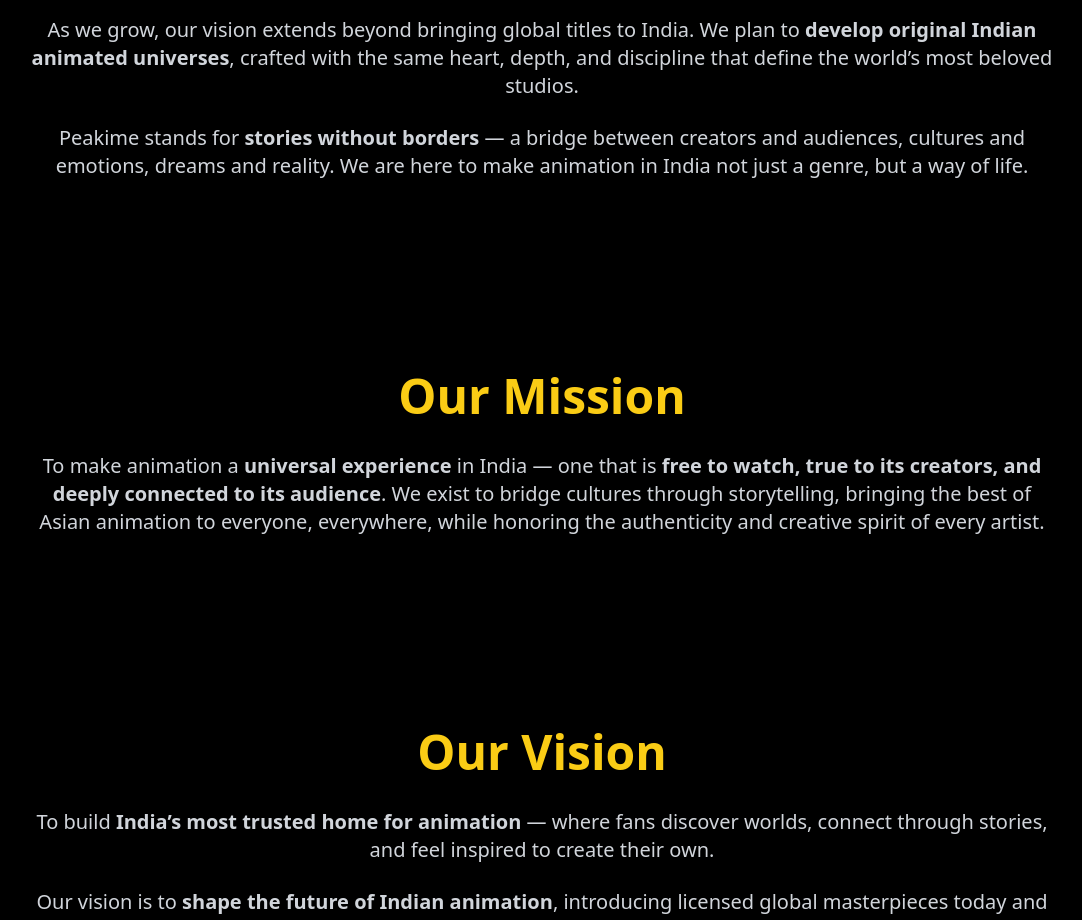
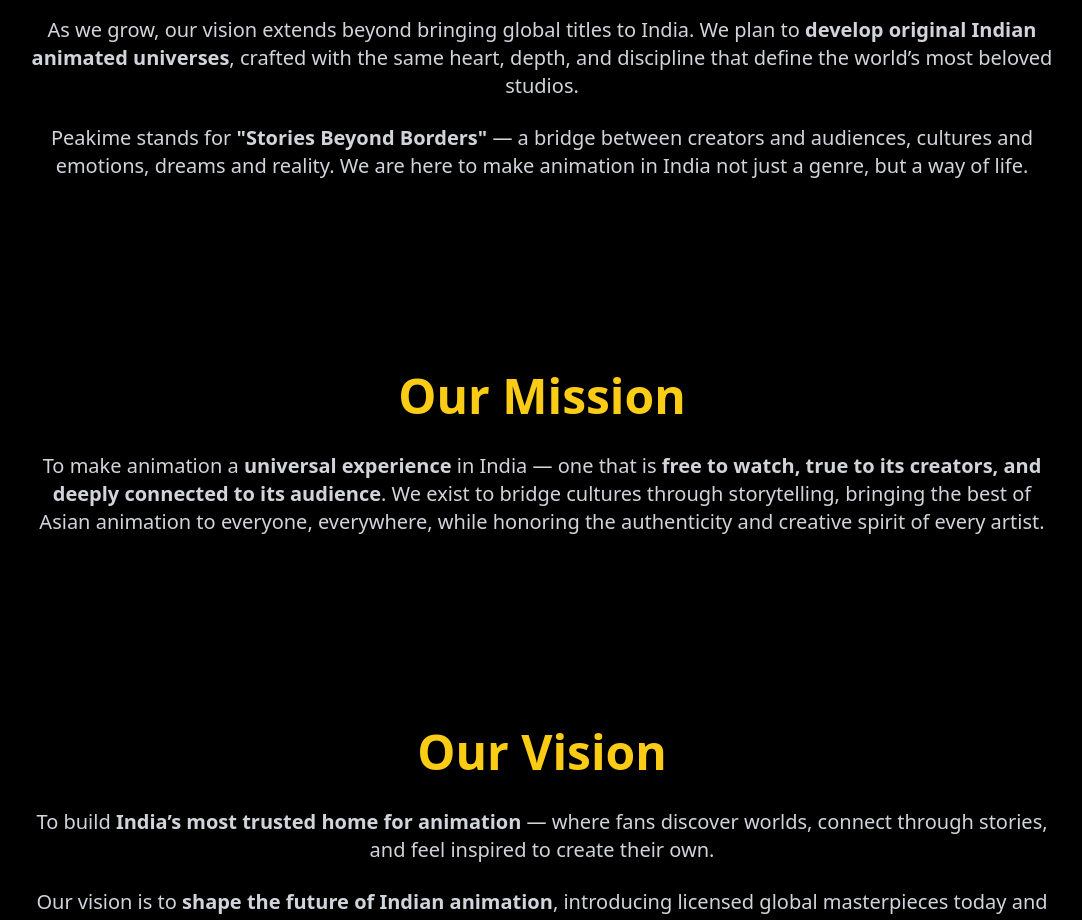
Before and after one commit to Revanth264/pookie, a React (Vite) app: page / in a window 1280 px wide. Shown: the part 1300-2220 px from the top of the page, without its empty margins (98-1180 px from the left). Built offline with nearby package versions, Linux system fonts and the light colour scheme.

Commit message:
Update App.jsx

```diff
--- a/src/App.jsx
+++ b/src/App.jsx
@@ -83,7 +83,7 @@
           As we grow, our vision extends beyond bringing global titles to India. We plan to <b>develop original Indian animated universes</b>, crafted with the same heart, depth, and discipline that define the world’s most beloved studios.
         </Block>
         <Block>
-          Peakime stands for <b>stories without borders</b> — a bridge between creators and audiences, cultures and emotions, dreams and reality. We are here to make animation in India not just a genre, but a way of life.
+          Peakime stands for <b>"Stories Beyond Borders"</b> — a bridge between creators and audiences, cultures and emotions, dreams and reality. We are here to make animation in India not just a genre, but a way of life.
         </Block>
       </AnimatedSection>
 
```
